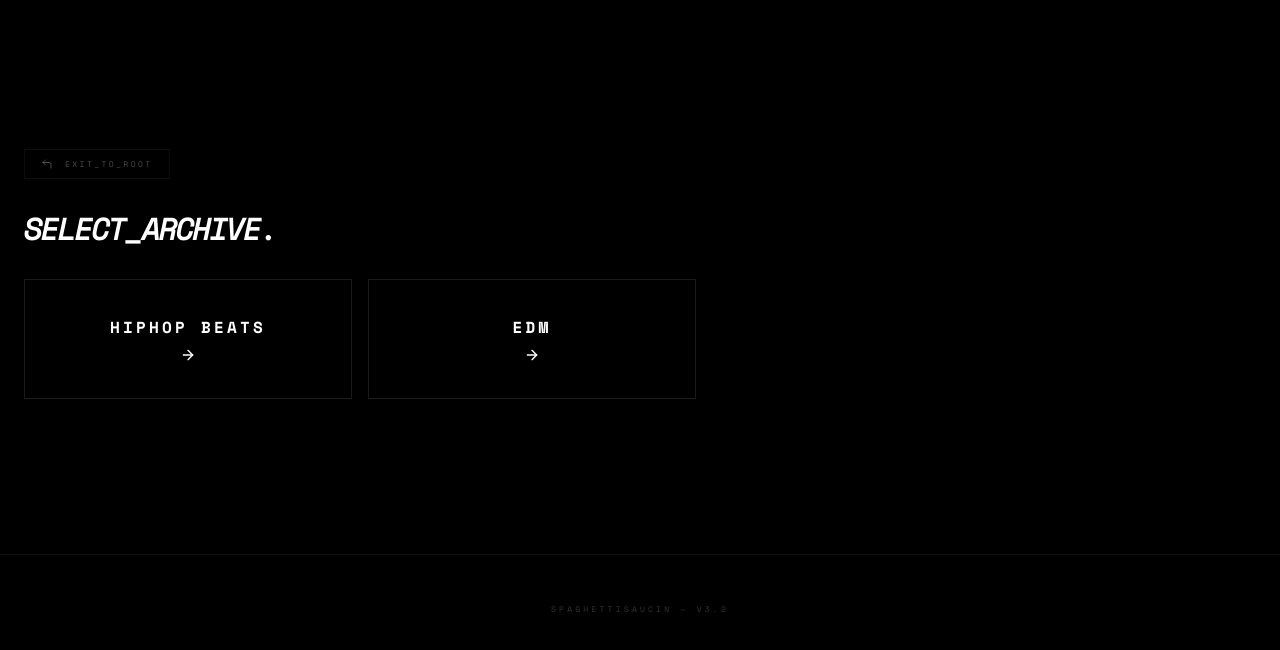
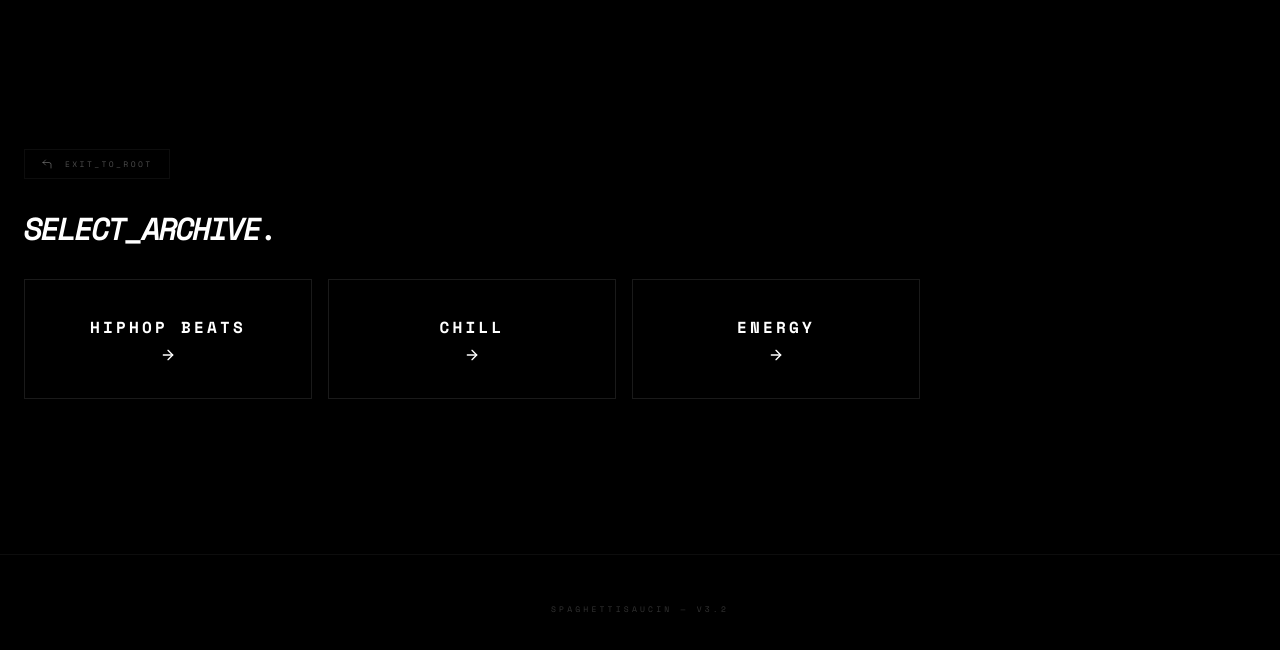
Before and after one commit to spaghettisaucin/spaghettisaucin.github.io, a plain HTML site: page index.html in a window 1280 px wide. Both pictures are taken after a click on the button "Archive". Shown: the part 102-752 px from the top of the page. Drawn offline with nearby package versions, Linux system fonts and the light colour scheme.

Commit message:
Update index.html

```diff
--- a/index.html
+++ b/index.html
@@ -164,14 +164,19 @@
 
                 <h2 class="text-2xl md:text-3xl font-bold mono italic tracking-tighter uppercase leading-none mb-8">Select_Archive.</h2>
 
-                <div class="grid grid-cols-1 md:grid-cols-2 gap-4 w-full max-w-2xl">
+                <div class="grid grid-cols-1 md:grid-cols-3 gap-4 w-full max-w-4xl">
                     <button onclick="openArchive('hiphop')" class="group flex flex-col justify-center items-center text-center border border-white/10 p-4 md:p-6 hover:bg-white hover:text-black transition-all duration-500 min-h-[100px] md:min-h-[120px]">
                         <span class="mono text-sm md:text-base font-bold tracking-[0.2em] uppercase mb-2">HipHop Beats</span>
                         <i data-lucide="arrow-right" class="w-4 h-4 group-hover:translate-x-2 transition-transform"></i>
                     </button>
 
-                    <button onclick="openArchive('edm')" class="group flex flex-col justify-center items-center text-center border border-white/10 p-4 md:p-6 hover:bg-white hover:text-black transition-all duration-500 min-h-[100px] md:min-h-[120px]">
-                        <span class="mono text-sm md:text-base font-bold tracking-[0.2em] uppercase mb-2">EDM</span>
+                    <button onclick="openArchive('chill')" class="group flex flex-col justify-center items-center text-center border border-white/10 p-4 md:p-6 hover:bg-white hover:text-black transition-all duration-500 min-h-[100px] md:min-h-[120px]">
+                        <span class="mono text-sm md:text-base font-bold tracking-[0.2em] uppercase mb-2">Chill</span>
+                        <i data-lucide="arrow-right" class="w-4 h-4 group-hover:translate-x-2 transition-transform"></i>
+                    </button>
+
+                    <button onclick="openArchive('energy')" class="group flex flex-col justify-center items-center text-center border border-white/10 p-4 md:p-6 hover:bg-white hover:text-black transition-all duration-500 min-h-[100px] md:min-h-[120px]">
+                        <span class="mono text-sm md:text-base font-bold tracking-[0.2em] uppercase mb-2">Energy</span>
                         <i data-lucide="arrow-right" class="w-4 h-4 group-hover:translate-x-2 transition-transform"></i>
                     </button>
                 </div>
@@ -189,10 +194,13 @@
 
                     <h2 class="text-4xl font-bold mono italic tracking-tighter uppercase leading-none mb-6">Archive.</h2>
 
-                    <div id="sidebar-edm" class="flex flex-col gap-2">
+                    <div id="sidebar-energy" class="flex flex-col gap-2" style="display: none;">
                         <button onclick="filterTracks('psytrance')" class="filter-btn active text-left px-5 py-3 border border-white/10 mono text-[9px] uppercase tracking-[0.3em]">01_Psytrance</button>
-                        <button onclick="filterTracks('deephouse')" class="filter-btn text-left px-5 py-3 border border-white/10 mono text-[9px] uppercase tracking-[0.3em]">02_Deep_House</button>
-                        <button onclick="filterTracks('garage')" class="filter-btn text-left px-5 py-3 border border-white/10 mono text-[9px] uppercase tracking-[0.3em]">03_Garage_House</button>
+                        <button onclick="filterTracks('garage')" class="filter-btn text-left px-5 py-3 border border-white/10 mono text-[9px] uppercase tracking-[0.3em]">02_Garage_House</button>
+                    </div>
+
+                    <div id="sidebar-chill" class="flex flex-col gap-2" style="display: none;">
+                        <button onclick="filterTracks('deephouse')" class="filter-btn active text-left px-5 py-3 border border-white/10 mono text-[9px] uppercase tracking-[0.3em]">01_Deep_House</button>
                     </div>
 
                     <div id="sidebar-hiphop" class="flex flex-col gap-2" style="display: none;">
@@ -221,7 +229,7 @@
 
         const TRACKS = [
             { id: 'grahj', filename: 'grahj.mp3', category: 'garage', color: 'text-pink-400', label: '#GarageHouse', purchaseUrl: PAYPAL_LINK },
-            { id: '123_garage', filename: '123.mp3', category: 'garage', color: 'text-pink-400', label: '#GarageHouse', purchaseUrl: PAYPAL_LINK },
+            { id: '123_garage', filename: '123.mp3', category: 'deephouse', color: 'text-emerald-400', label: '#DeepHouse', purchaseUrl: PAYPAL_LINK },
             { id: 'boom_boom', filename: 'boom_boom.mp3', category: 'deephouse', color: 'text-emerald-400', label: '#DeepHouse', purchaseUrl: PAYPAL_LINK },
             { id: 'dracula', filename: 'dracula.mp3', category: 'deephouse', color: 'text-emerald-400', label: '#DeepHouse', purchaseUrl: PAYPAL_LINK },
             { id: 'mrc_house', filename: 'mrc.mp3', category: 'deephouse', color: 'text-emerald-400', label: '#DeepHouse', purchaseUrl: PAYPAL_LINK },
@@ -281,6 +289,7 @@
                 container.insertAdjacentHTML('beforeend', html);
             });
             lucide.createIcons();
+            // Default filter (optional, just to render initial state)
             filterTracks('psytrance');
         }
 
@@ -331,15 +340,21 @@
         function openArchive(mode) {
             showPage('audio');
 
-            const edmSidebar = document.getElementById('sidebar-edm');
+            const energySidebar = document.getElementById('sidebar-energy');
+            const chillSidebar = document.getElementById('sidebar-chill');
             const hiphopSidebar = document.getElementById('sidebar-hiphop');
 
-            if (mode === 'edm') {
-                edmSidebar.style.display = 'flex';
-                hiphopSidebar.style.display = 'none';
+            energySidebar.style.display = 'none';
+            chillSidebar.style.display = 'none';
+            hiphopSidebar.style.display = 'none';
+
+            if (mode === 'energy') {
+                energySidebar.style.display = 'flex';
                 filterTracks('psytrance');
+            } else if (mode === 'chill') {
+                chillSidebar.style.display = 'flex';
+                filterTracks('deephouse');
             } else if (mode === 'hiphop') {
-                edmSidebar.style.display = 'none';
                 hiphopSidebar.style.display = 'flex';
                 filterTracks('hiphop');
             }
```
